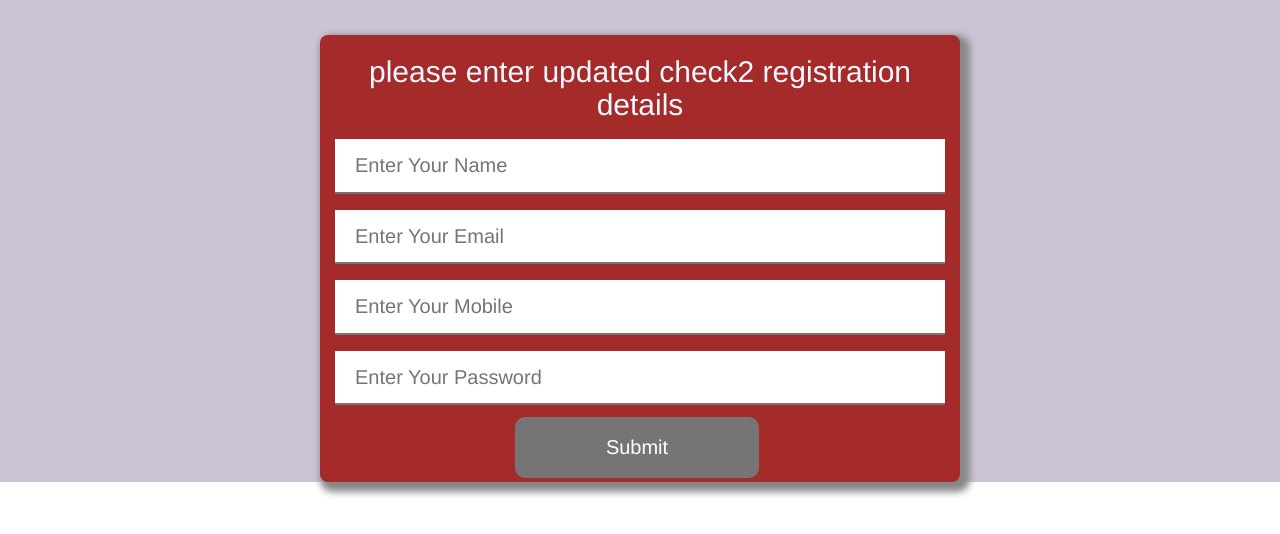
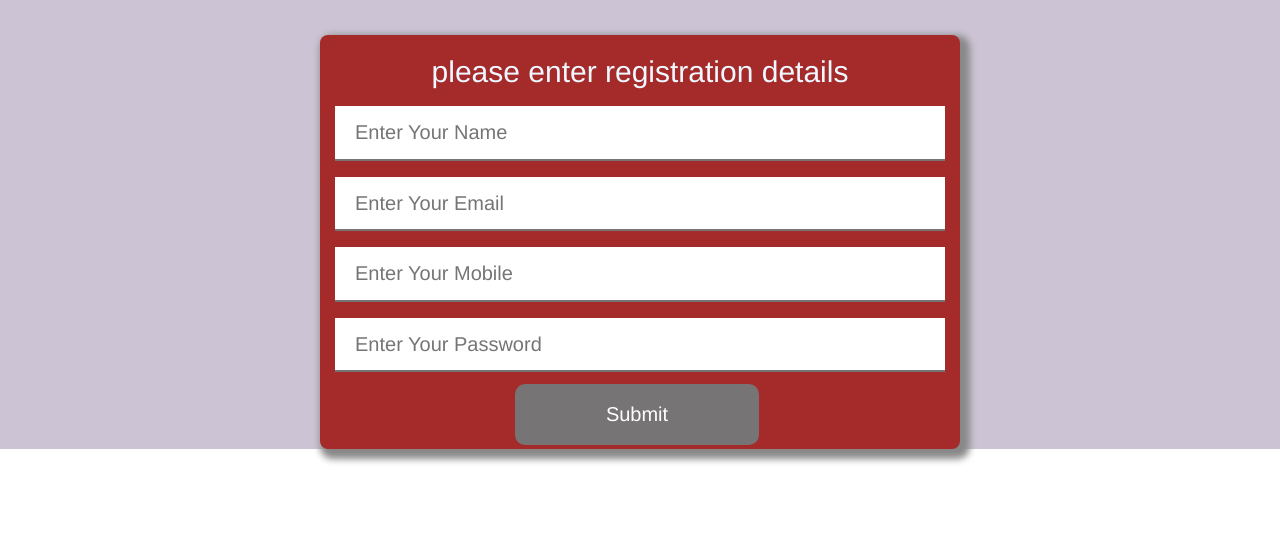
Before and after one commit to raushangiri/raushangiri, a website: page signup_success.html in a window 1280 px wide. Drawn offline with nearby package versions, Linux system fonts and the light colour scheme.

Commit message:
Update signup_success.html

```diff
--- a/signup_success.html
+++ b/signup_success.html
@@ -22,7 +22,7 @@
             </div>
             <div class="col-md-6 main" style="background-color: brown;">
                 <form action="/sign_up" method="POST">
-                    <h2>please enter updated check2 registration details</h2>
+                    <h2>please enter registration details</h2>
                     <input type="text" class="box" id="name" name="name" placeholder="Enter Your Name" required />
                     <br>
                     <input type="text" class="box" id="email" name="email" placeholder="Enter Your Email" required unique/>
```
